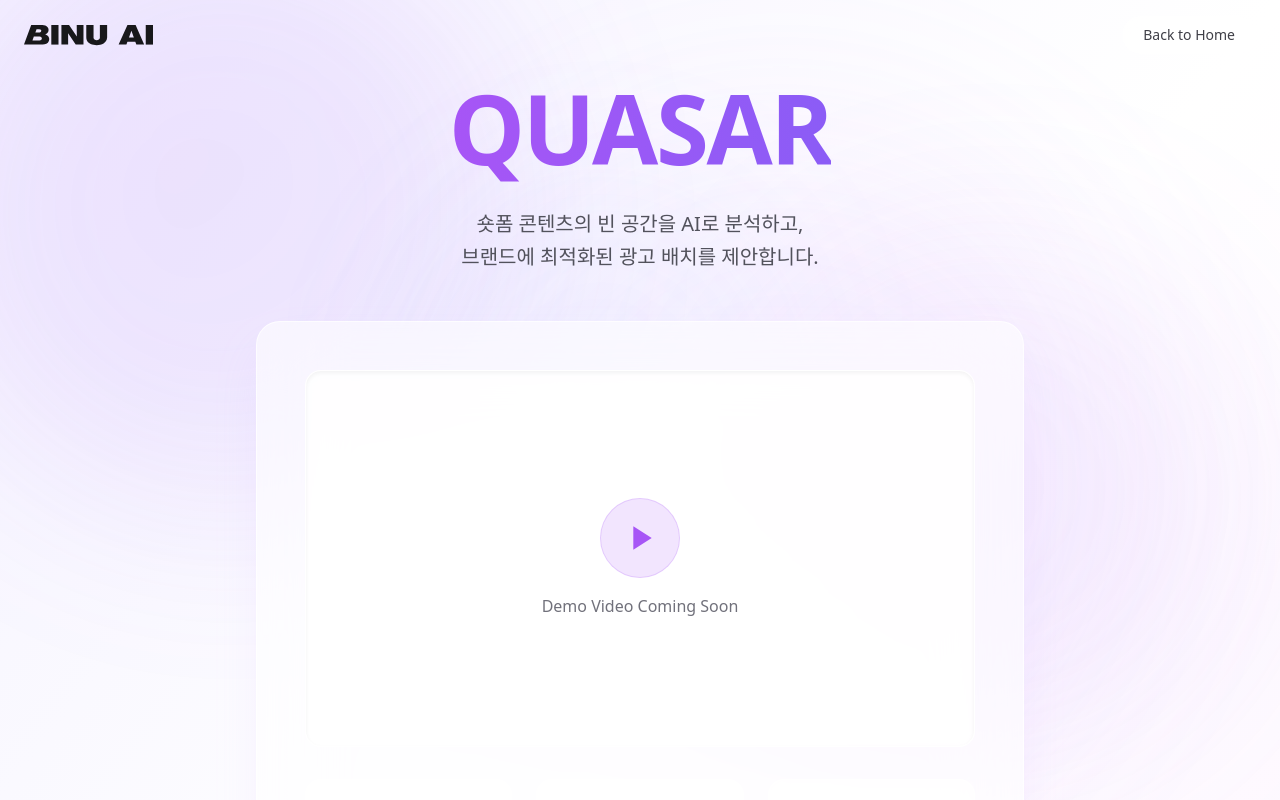
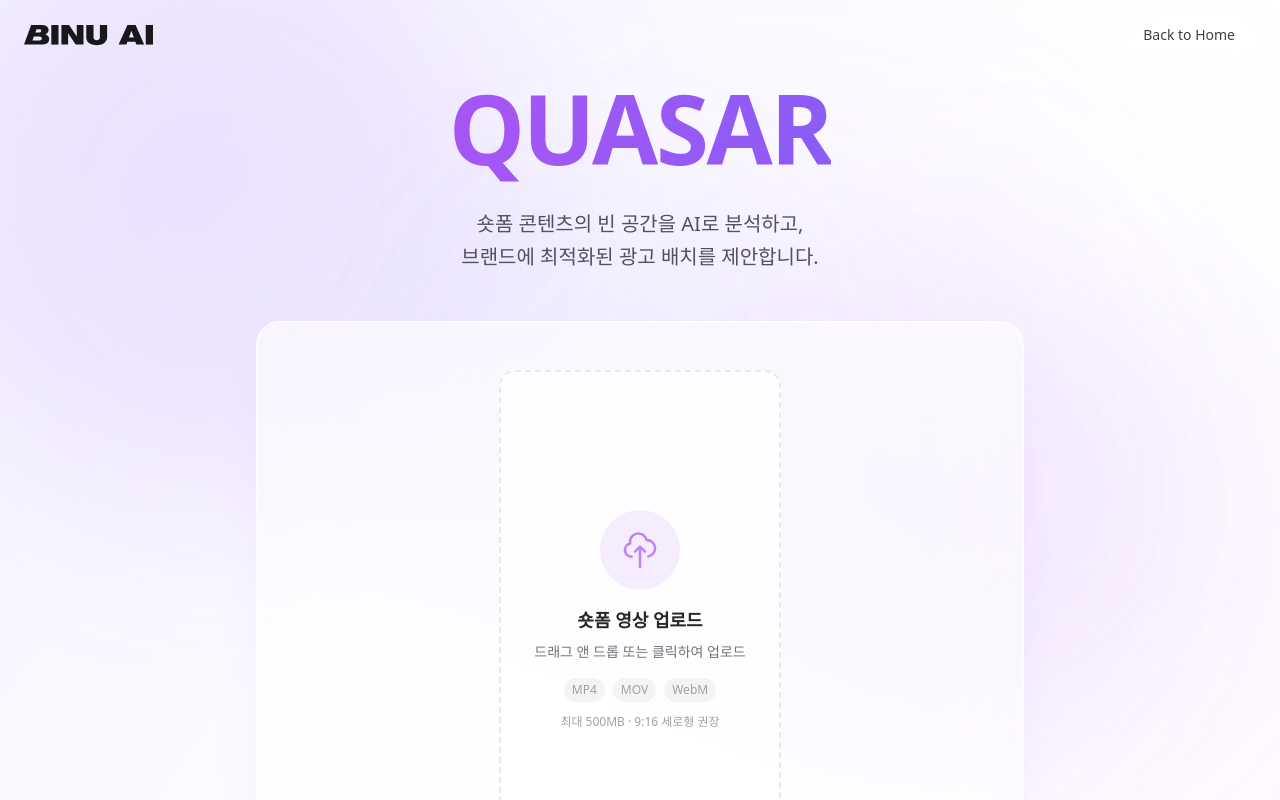
Before and after one commit to ajangeunajang-kaist/binu-ai, a Next.js app: page /quasar in a window 1280 px wide. Shown: the top 800 px of the page. Built offline with nearby package versions, Linux system fonts and the light colour scheme.

Commit message:
Fix: 영상 업로드 UI

```diff
--- a/app/page.tsx
+++ b/app/page.tsx
@@ -14,7 +14,7 @@ export default function Home() {
         />
       </div>
 
-      {/* Navigation - Glass */}
+      {/* Navigation */}
       <nav className="fixed top-0 left-0 right-0 z-50">
         <div className="max-w-7xl mx-auto px-6 py-4">
           <div className="flex items-center justify-between">
--- a/app/quasar/page.tsx
+++ b/app/quasar/page.tsx
@@ -1,6 +1,76 @@
+"use client";
+
 import Footer from "@/components/Footer";
+import { useState, useRef } from "react";
 
 export default function Quasar() {
+  const [isDragging, setIsDragging] = useState(false);
+  const [uploadedFile, setUploadedFile] = useState<File | null>(null);
+  const [uploadProgress, setUploadProgress] = useState(0);
+  const [isAnalyzing, setIsAnalyzing] = useState(false);
+  const fileInputRef = useRef<HTMLInputElement>(null);
+
+  const handleDragOver = (e: React.DragEvent) => {
+    e.preventDefault();
+    setIsDragging(true);
+  };
+
+  const handleDragLeave = (e: React.DragEvent) => {
+    e.preventDefault();
+    setIsDragging(false);
+  };
+
+  const handleDrop = (e: React.DragEvent) => {
+    e.preventDefault();
+    setIsDragging(false);
+    const file = e.dataTransfer.files[0];
+    if (file && file.type.startsWith("video/")) {
+      handleFileUpload(file);
+    }
+  };
+
+  const handleFileSelect = (e: React.ChangeEvent<HTMLInputElement>) => {
+    const file = e.target.files?.[0];
+    if (file) {
+      handleFileUpload(file);
+    }
+  };
+
+  const handleFileUpload = (file: File) => {
+    setUploadedFile(file);
+    setUploadProgress(0);
+
+    // Simulate upload progress
+    const interval = setInterval(() => {
+      setUploadProgress((prev) => {
+        if (prev >= 100) {
+          clearInterval(interval);
+          setIsAnalyzing(true);
+          // Simulate analysis
+          setTimeout(() => setIsAnalyzing(false), 2000);
+          return 100;
+        }
+        return prev + 10;
+      });
+    }, 200);
+  };
+
+  const resetUpload = () => {
+    setUploadedFile(null);
+    setUploadProgress(0);
+    setIsAnalyzing(false);
+    if (fileInputRef.current) {
+      fileInputRef.current.value = "";
+    }
+  };
+
+  const formatFileSize = (bytes: number) => {
+    if (bytes < 1024 * 1024) {
+      return (bytes / 1024).toFixed(1) + " KB";
+    }
+    return (bytes / (1024 * 1024)).toFixed(1) + " MB";
+  };
+
   return (
     <div className="min-h-screen bg-gradient-to-br from-violet-50 via-white to-fuchsia-50">
       {/* Background Effects - Aurora Blobs for Glass Effect */}
@@ -76,22 +146,174 @@ export default function Quasar() {
             브랜드에 최적화된 광고 배치를 제안합니다.
           </p>
 
-          {/* Demo Preview - Glass Card */}
+          {/* Upload Card - Glass Card */}
           <div className="bg-white/60 backdrop-blur-2xl rounded-3xl p-8 md:p-12 max-w-3xl mx-auto border border-white/70 shadow-2xl shadow-purple-300/20">
-            <div className="aspect-video bg-white/70 backdrop-blur-sm rounded-2xl flex items-center justify-center mb-8 border border-white/50 shadow-inner">
-              <div className="text-center">
-                <div className="w-20 h-20 rounded-full bg-[#A755F6]/15 backdrop-blur-sm flex items-center justify-center mx-auto mb-4 border border-[#A755F6]/20">
+            {/* Upload Area */}
+            <div
+              onDragOver={handleDragOver}
+              onDragLeave={handleDragLeave}
+              onDrop={handleDrop}
+              onClick={() => !uploadedFile && fileInputRef.current?.click()}
+              className={`relative aspect-[9/16] max-h-[500px] mx-auto rounded-2xl flex items-center justify-center mb-8 border-2 border-dashed transition-all cursor-pointer overflow-hidden ${
+                isDragging
+                  ? "border-[#A755F6] bg-[#A755F6]/10"
+                  : uploadedFile
+                  ? "border-white/50 bg-white/50"
+                  : "border-zinc-300/50 bg-white/70 hover:border-[#A755F6]/50 hover:bg-[#A755F6]/5"
+              }`}
+            >
+              <input
+                ref={fileInputRef}
+                type="file"
+                accept="video/*"
+                onChange={handleFileSelect}
+                className="hidden"
+              />
+
+              {!uploadedFile ? (
+                // Upload Prompt
+                <div className="text-center p-6">
+                  <div
+                    className={`w-20 h-20 rounded-full flex items-center justify-center mx-auto mb-4 transition-all ${
+                      isDragging
+                        ? "bg-[#A755F6]/20 scale-110"
+                        : "bg-[#A755F6]/10"
+                    }`}
+                  >
                     <svg
-                    className="w-10 h-10 text-[#A755F6]"
+                      className={`w-10 h-10 transition-colors ${
+                        isDragging ? "text-[#A755F6]" : "text-[#A755F6]/70"
+                      }`}
+                      fill="none"
+                      stroke="currentColor"
+                      viewBox="0 0 24 24"
+                    >
+                      <path
+                        strokeLinecap="round"
+                        strokeLinejoin="round"
+                        strokeWidth={1.5}
+                        d="M7 16a4 4 0 01-.88-7.903A5 5 0 1115.9 6L16 6a5 5 0 011 9.9M15 13l-3-3m0 0l-3 3m3-3v12"
+                      />
+                    </svg>
+                  </div>
+                  <h3 className="font-semibold text-zinc-800 mb-2 text-lg">
+                    숏폼 영상 업로드
+                  </h3>
+                  <p className="text-zinc-500 text-sm mb-4">
+                    드래그 앤 드롭 또는 클릭하여 업로드
+                  </p>
+                  <div className="flex items-center justify-center gap-2 text-xs text-zinc-400">
+                    <span className="px-2 py-1 rounded-full bg-zinc-100">
+                      MP4
+                    </span>
+                    <span className="px-2 py-1 rounded-full bg-zinc-100">
+                      MOV
+                    </span>
+                    <span className="px-2 py-1 rounded-full bg-zinc-100">
+                      WebM
+                    </span>
+                  </div>
+                  <p className="text-zinc-400 text-xs mt-3">
+                    최대 500MB · 9:16 세로형 권장
+                  </p>
+                </div>
+              ) : (
+                // Uploaded File Preview
+                <div className="absolute inset-0 flex flex-col">
+                  {/* Video Preview */}
+                  <div className="flex-1 bg-zinc-900 flex items-center justify-center relative">
+                    <video
+                      src={URL.createObjectURL(uploadedFile)}
+                      className="max-h-full max-w-full object-contain"
+                      controls={uploadProgress === 100 && !isAnalyzing}
+                    />
+
+                    {/* Upload Progress Overlay */}
+                    {uploadProgress < 100 && (
+                      <div className="absolute inset-0 bg-black/60 flex flex-col items-center justify-center">
+                        <div className="w-16 h-16 rounded-full border-4 border-white/20 border-t-[#A755F6] animate-spin mb-4" />
+                        <p className="text-white font-medium">
+                          업로드 중... {uploadProgress}%
+                        </p>
+                        <div className="w-48 h-1.5 bg-white/20 rounded-full mt-3 overflow-hidden">
+                          <div
+                            className="h-full bg-gradient-to-r from-[#A755F6] to-[#8B5CF6] rounded-full transition-all duration-300"
+                            style={{ width: `${uploadProgress}%` }}
+                          />
+                        </div>
+                      </div>
+                    )}
+
+                    {/* Analyzing Overlay */}
+                    {isAnalyzing && (
+                      <div className="absolute inset-0 bg-black/60 flex flex-col items-center justify-center">
+                        <div className="relative w-20 h-20 mb-4">
+                          <div className="absolute inset-0 rounded-full border-4 border-[#A755F6]/30" />
+                          <div className="absolute inset-0 rounded-full border-4 border-transparent border-t-[#A755F6] animate-spin" />
+                          <div className="absolute inset-2 rounded-full border-4 border-transparent border-t-[#C084FC] animate-spin animation-delay-150" />
+                          <div className="absolute inset-4 rounded-full border-4 border-transparent border-t-[#8B5CF6] animate-spin animation-delay-300" />
+                        </div>
+                        <p className="text-white font-medium">AI 분석 중...</p>
+                        <p className="text-white/60 text-sm mt-1">
+                          빈 공간을 찾고 있습니다
+                        </p>
+                      </div>
+                    )}
+                  </div>
+
+                  {/* File Info Bar */}
+                  <div className="bg-white/90 backdrop-blur-sm px-4 py-3 flex items-center justify-between">
+                    <div className="flex items-center gap-3 min-w-0">
+                      <div className="w-8 h-8 rounded-lg bg-[#A755F6]/10 flex items-center justify-center flex-shrink-0">
+                        <svg
+                          className="w-4 h-4 text-[#A755F6]"
                           fill="currentColor"
                           viewBox="0 0 24 24"
                         >
                           <path d="M8 5v14l11-7z" />
                         </svg>
                       </div>
-                <p className="text-zinc-500">Demo Video Coming Soon</p>
+                      <div className="min-w-0">
+                        <p className="text-sm font-medium text-zinc-800 truncate">
+                          {uploadedFile.name}
+                        </p>
+                        <p className="text-xs text-zinc-500">
+                          {formatFileSize(uploadedFile.size)}
+                        </p>
                       </div>
                     </div>
+                    <button
+                      onClick={(e) => {
+                        e.stopPropagation();
+                        resetUpload();
+                      }}
+                      className="p-2 rounded-lg hover:bg-zinc-100 transition-colors"
+                    >
+                      <svg
+                        className="w-4 h-4 text-zinc-500"
+                        fill="none"
+                        stroke="currentColor"
+                        viewBox="0 0 24 24"
+                      >
+                        <path
+                          strokeLinecap="round"
+                          strokeLinejoin="round"
+                          strokeWidth={2}
+                          d="M6 18L18 6M6 6l12 12"
+                        />
+                      </svg>
+                    </button>
+                  </div>
+                </div>
+              )}
+            </div>
+
+            {/* Action Button */}
+            {uploadedFile && uploadProgress === 100 && !isAnalyzing && (
+              <button className="w-full py-4 rounded-2xl bg-gradient-to-r from-[#A755F6] to-[#8B5CF6] hover:from-[#C084FC] hover:to-[#A755F6] text-white font-medium transition-all shadow-lg shadow-[#A755F6]/30 mb-8">
+                AI 영상 분석 시작
+              </button>
+            )}
 
             <div className="grid md:grid-cols-3 gap-6 text-left">
               <div className="bg-white/50 backdrop-blur-md rounded-2xl p-5 border border-white/60 hover:bg-white/70 hover:shadow-lg hover:shadow-purple-200/30 transition-all">
@@ -114,7 +336,7 @@ export default function Quasar() {
                   AI 공간 분석
                 </h3>
                 <p className="text-zinc-500 text-sm">
-                  영상 내 빈 공간을 자동으로 감지
+                  영상 속 빈 공간과 최적의 타이밍을 자동으로 감지
                 </p>
               </div>
               <div className="bg-white/50 backdrop-blur-md rounded-2xl p-5 border border-white/60 hover:bg-white/70 hover:shadow-lg hover:shadow-purple-200/30 transition-all">
@@ -137,7 +359,7 @@ export default function Quasar() {
                   브랜드 매칭
                 </h3>
                 <p className="text-zinc-500 text-sm">
-                  콘텐츠와 어울리는 광고 자동 추천
+                  콘텐츠와 어울리는 브랜드 자동 추천
                 </p>
               </div>
               <div className="bg-white/50 backdrop-blur-md rounded-2xl p-5 border border-white/60 hover:bg-white/70 hover:shadow-lg hover:shadow-purple-200/30 transition-all">
```
Also changed, not shown: components/Footer.tsx (+3 -11 lines). Lines whose indentation alone changed are shown as unchanged.
